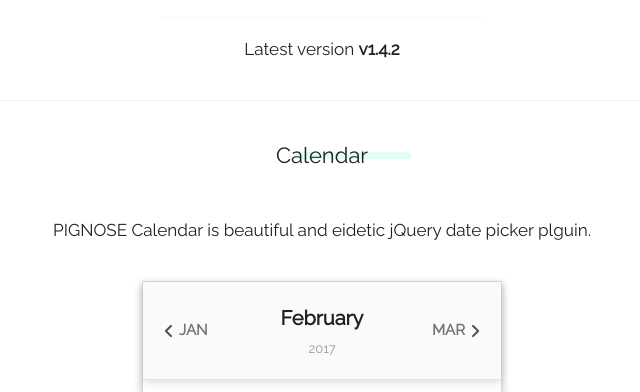
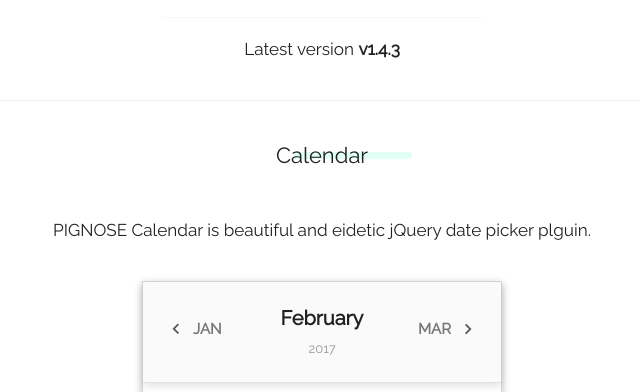
Before and after one commit to KennethanCeyer/pg-calendar, a website: page index.html in a window 1280 px wide. Shown: the part 283-675 px from the top of the page, 318-958 px from the left. Drawn offline with nearby package versions, Linux system fonts and the light colour scheme.

Commit message:
Changing fonts for navigation icons

```diff
--- a/src/css/pignose.calendar.css
+++ b/src/css/pignose.calendar.css
@@ -1,3 +1,37 @@
+@font-face {
+    font-family: 'pignose-icon';
+    src:  url('../fonts/icon_navs.eot?gpa4vl');
+    src:  url('../fonts/icon_navs.eot?gpa4vl#iefix') format('embedded-opentype'),
+    url('../fonts/icon_navs.ttf?gpa4vl') format('truetype'),
+    url('../fonts/icon_navs.woff?gpa4vl') format('woff'),
+    url('../fonts/icon_navs.svg?gpa4vl#bp') format('svg');
+    font-weight: normal;
+    font-style: normal;
+}
+
+[class^="icon-"], [class*=" icon-"] {
+    /* use !important to prevent issues with browser extensions that change fonts */
+    font-family: 'pignose-icon' !important;
+    speak: none;
+    font-style: normal;
+    font-weight: normal;
+    font-variant: normal;
+    text-transform: none;
+    line-height: 1;
+
+    /* Better Font Rendering =========== */
+    -webkit-font-smoothing: antialiased;
+    -moz-osx-font-smoothing: grayscale;
+}
+
+.icon-keyboard_arrow_right:before {
+    content: "\e90a";
+}
+
+.icon-keyboard_arrow_left:before {
+    content: "\e90b";
+}
+
 .pignose-calendar {
 	max-width: 360px;
 	background-color: #ffffff;
@@ -62,16 +96,12 @@
 	font-size: 15px;
 	font-weight: 600;
 	vertical-align: middle;
+    margin-top: -10px;
 }
 
 .pignose-calendar .pignose-calendar-top .pignose-calendar-top-nav .pignose-calendar-top-icon {
-	display: inline-block;
-	width: 7px;
-	height: 12px;
-	background: url('../image/icon_navs.png') no-repeat 0 0 scroll transparent;
-	text-indent: -1000px;
-	vertical-align: middle;
-	overflow: hidden;
+    color: #555555;
+    font-size: 1.5em;
 }
 
 .pignose-calendar .pignose-calendar-top .pignose-calendar-top-nav.pignose-calendar-top-prev {
@@ -370,7 +400,7 @@
 }
 
 .pignose-calendar.pignose-calendar-dark .pignose-calendar-top .pignose-calendar-top-nav .pignose-calendar-top-icon {
-	background-image: url('../image/icon_navs_dark.png');
+    color: #a2a9ab;
 }
 
 .pignose-calendar.pignose-calendar-dark .pignose-calendar-header .pignose-calendar-week {
@@ -472,7 +502,7 @@
 }
 
 .pignose-calendar.pignose-calendar-light-blue .pignose-calendar-top .pignose-calendar-top-nav .pignose-calendar-top-icon {
-	background-image: url('../image/icon_navs_light.png');
+    color: #ffffff;
 }
 
 .pignose-calendar.pignose-calendar-light-blue .pignose-calendar-header .pignose-calendar-week {
--- a/src/js/pignose.calendar.js
+++ b/src/js/pignose.calendar.js
@@ -9,7 +9,7 @@
  ***********************************************************************************************************/
 
 var ComponentName = 'pignoseCalendar';
-var ComponentVersion = '1.4.2';
+var ComponentVersion = '1.4.3';
 
 window[ComponentName] = {
 	VERSION: ComponentVersion
@@ -273,7 +273,7 @@
 					calendarHtml: Helper.Format('<div class="{0} {0}-{4}">\
 													<div class="{1}">\
 														<a href="#" class="{1}-nav {1}-prev">\
-															<span class="{1}-icon"></span>\
+															<span class="icon-keyboard_arrow_left {1}-icon"></span>\
 															<span class="{1}-value"></span>\
 														</a>\
 														<div class="{1}-date">\
@@ -282,7 +282,7 @@
 														</div>\
 														<a href="#" class="{1}-nav {1}-next">\
 															<span class="{1}-value"></span>\
-															<span class="{1}-icon"></span>\
+															<span class="icon-keyboard_arrow_right {1}-icon"></span>\
 														</a>\
 													</div>\
 													<div class="{2}"></div>\
```
Also changed, not shown: src/fonts/icon_navs.ttf (added), src/fonts/icon_navs.woff (added), 2 other files.
